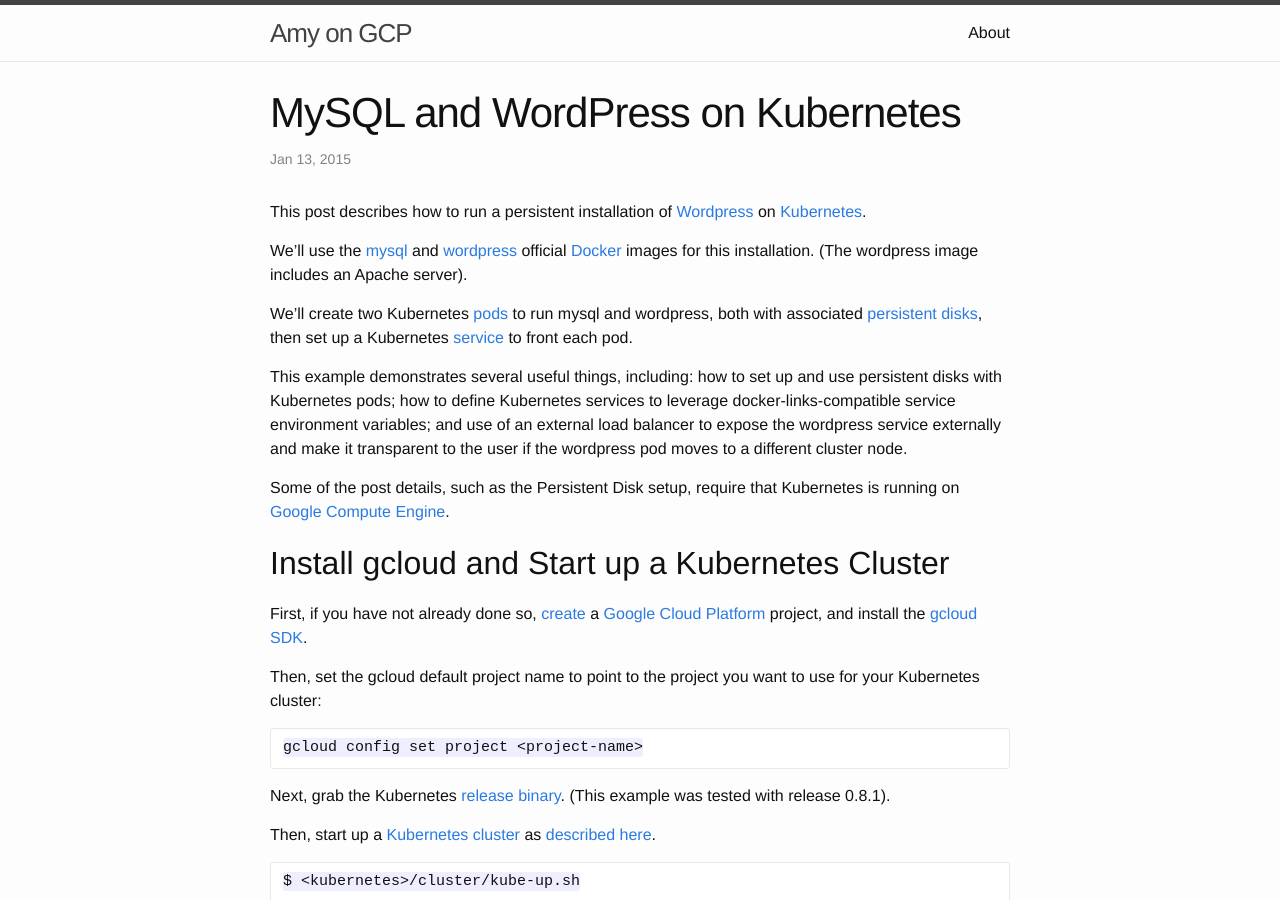
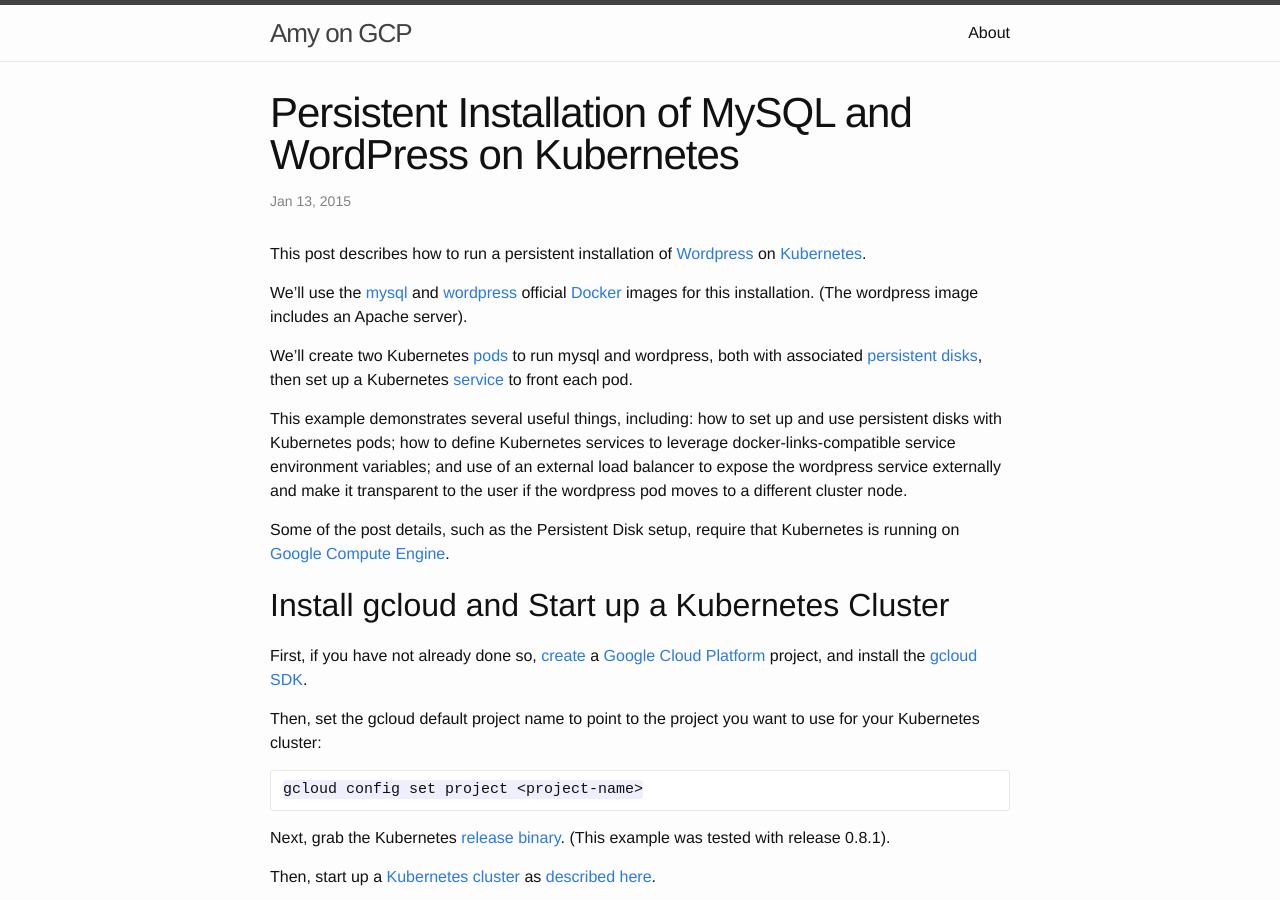
Before and after one commit to amygdala/amygdala.github.io, a Jekyll site: the page built from _posts/2015-01-10-k8s1.markdown, in a window 1280 px wide and 900 px high. Built offline with Jekyll 4.4.1, drawn with Linux system fonts in a browser that asks for light colours.

Commit message:
title change

```diff
--- a/_posts/2015-01-10-k8s1.markdown
+++ b/_posts/2015-01-10-k8s1.markdown
@@ -1,6 +1,6 @@
 ---
 layout: post
-title:  "MySQL and WordPress on Kubernetes"
+title:  "Persistent Installation of MySQL and WordPress on Kubernetes"
 categories: kubernetes
 date: 2015-01-13
 ---
```
